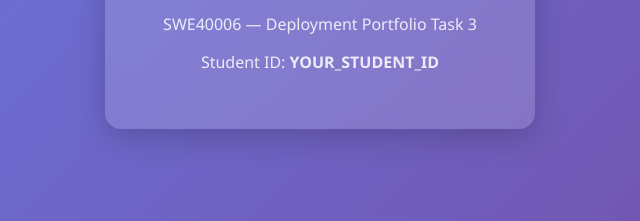
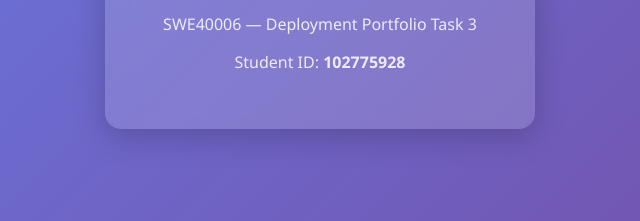
Before and after one commit to Josan88/render-deploy-task3, a plain HTML site: page index.html in a window 1280 px wide. Shown: the part 389-610 px from the top of the page, 320-960 px from the left. Drawn offline with Linux system fonts and the light colour scheme.

Commit message:
feat: update student ID in index.html

```diff
--- a/index.html
+++ b/index.html
@@ -31,7 +31,7 @@
     <div class="card">
         <h1>🚀 Hello from Render!</h1>
         <p>SWE40006 — Deployment Portfolio Task 3</p>
-        <p>Student ID: <strong>YOUR_STUDENT_ID</strong></p>
+        <p>Student ID: <strong>102775928</strong></p>
     </div>
 </body>
 </html>
```
